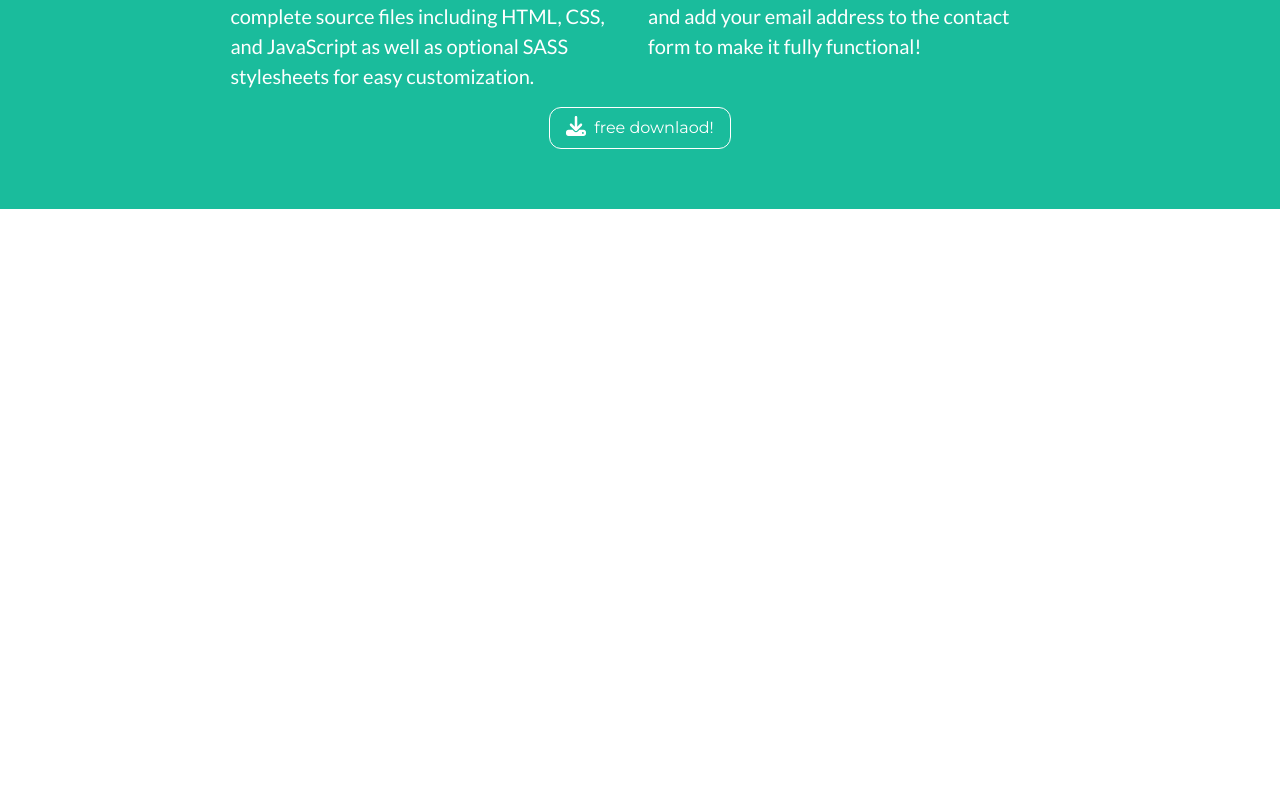
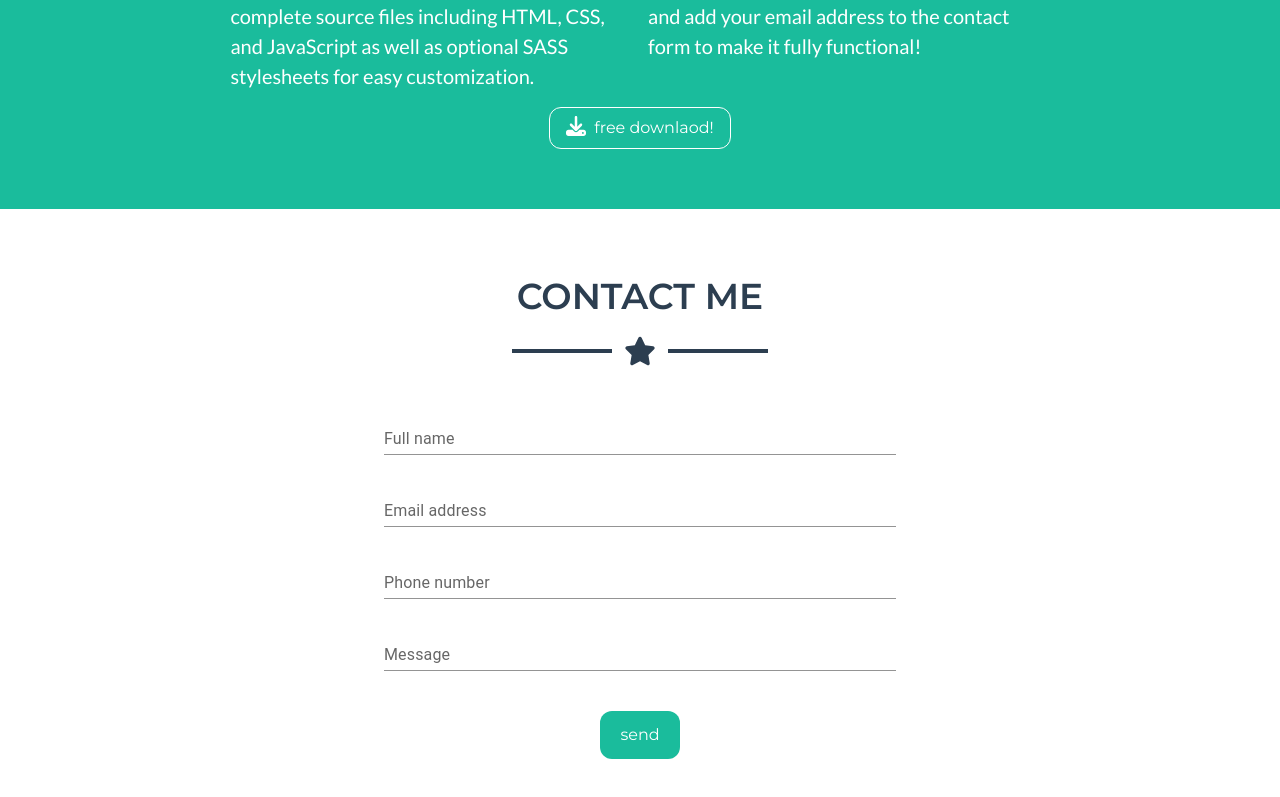
Before and after one commit to HananQerem1/react-freelancer-portfolio, a React (Vite) app: page / in a window 1280 px wide. Shown: the part 1880-2677 px from the top of the page. Before the commit the page ends 2197 px from the top, so only its background shows below. Built offline with nearby package versions, Linux system fonts and the light colour scheme.

Commit message:
add contact section

```diff
--- a/package.json
+++ b/package.json
@@ -10,6 +10,9 @@
     "preview": "vite preview"
   },
   "dependencies": {
+    "@emotion/react": "^11.14.0",
+    "@emotion/styled": "^11.14.1",
+    "@mui/material": "^9.4.0",
     "@tailwindcss/vite": "^4.3.3",
     "react": "^19.2.8",
     "react-dom": "^19.2.8",
--- a/src/components/contact/Contact.jsx
+++ b/src/components/contact/Contact.jsx
@@ -1,6 +1,47 @@
+import Box from '@mui/material/Box';
+import TextField from '@mui/material/TextField';
+
 function Contact(){
     return <>
-    <h2>contact</h2>
+    <section className="py-15">
+        <div className="column-center gap-10 w-[80%] mx-auto ">
+            <div className="column-center gap-3 color-secondary w-full ">
+                <h2 className="text-secondary">contact me</h2>
+                <div className="center gap-1 xs:gap-3 w-[50%] xs:w-[45%] sm:w-[40%] lg:w-[35%] xl:w-[25%]">
+                    <div className="h-1 bg-secondary w-full"></div>
+                    <img src="./src/assets/icons/star.svg" className='size-6 xs:size-8'/>
+                    <div className="h-1 bg-secondary w-full"></div>
+                </div>
+            </div>
+            <Box
+                component="form"
+                autoComplete="off"
+                className="flex flex-col gap-6 w-[80%] sm:w-[50%] "
+            >
+                <TextField
+                    id="standard-multiline-flexible"
+                    label="Full name"
+                    variant="standard"
+                />
+                 <TextField
+                    id="standard-multiline-flexible"
+                    label="Email address"
+                    variant="standard"
+                />
+                 <TextField
+                    id="standard-multiline-flexible"
+                    label="Phone number"
+                    variant="standard"
+                />
+                 <TextField
+                    id="standard-multiline-flexible"
+                    label="Message"
+                    variant="standard"
+                />
+            </Box>
+            <button className="bg-bg-secondary rounded-xl py-3 px-5">send</button>
+        </div>
+    </section>
     </>
 }
 export default Contact;
```
Also changed, not shown: 1 other file (tests, documents, lock files or other folders).
